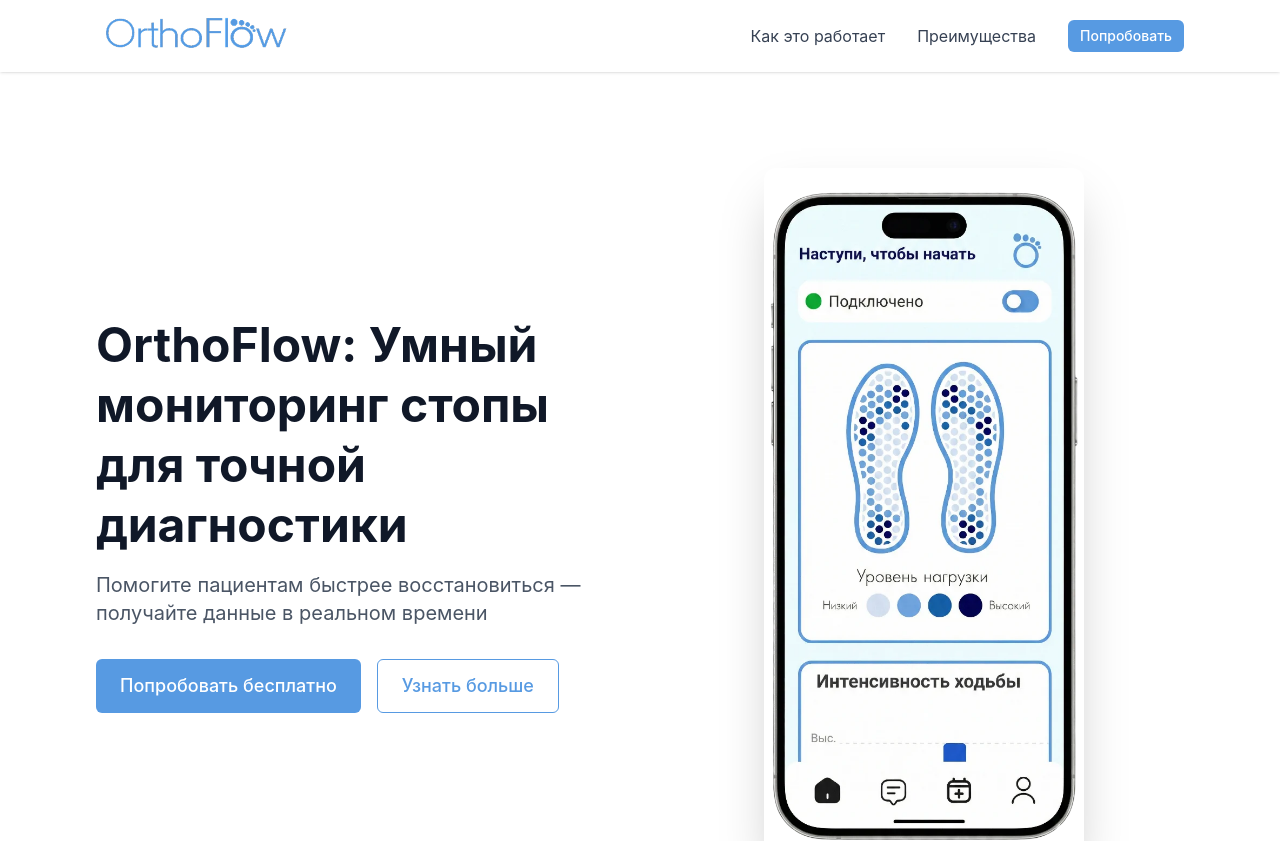
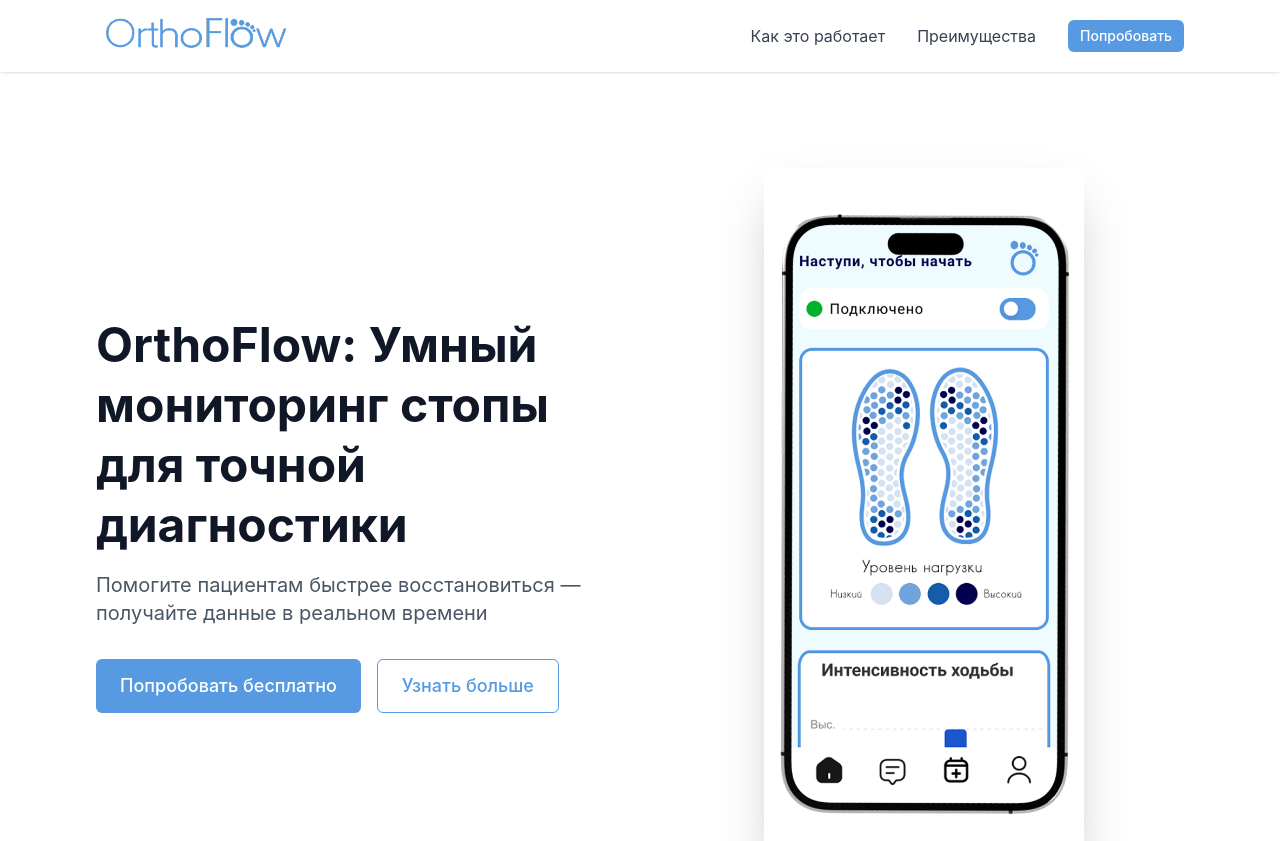
Before and after one commit to kuyltep/orthoflow, a React (Vite) app in the folder orthoflow/: page / in a window 1280 px wide. Shown: the top 841 px of the page. Built offline with nearby package versions, Linux system fonts and the light colour scheme.

Commit message:
updates for images

```diff
--- a/orthoflow/src/components/sections/AppShowcase.tsx
+++ b/orthoflow/src/components/sections/AppShowcase.tsx
@@ -33,7 +33,7 @@
             className="rounded-xl overflow-hidden shadow-xl w-64 sm:w-72"
           >
             <img
-              src="/images/app1.webp"
+              src="/images/app1.png"
               alt="OrthoFlow - Экран мониторинга давления стопы"
               className="w-full h-auto object-cover"
             />
--- a/orthoflow/src/components/sections/Hero.tsx
+++ b/orthoflow/src/components/sections/Hero.tsx
@@ -32,7 +32,7 @@
           >
             <div className="rounded-xl overflow-hidden shadow-2xl w-64 sm:w-80">
               <img
-                src="/images/app1.webp"
+                src="/images/app1.png"
                 alt="OrthoFlow - Приложение для мониторинга стопы"
                 className="w-full h-auto object-cover"
               />
```
Also changed, not shown: orthoflow/public/images/app1.png (added), orthoflow/public/images/app1.webp (deleted).
